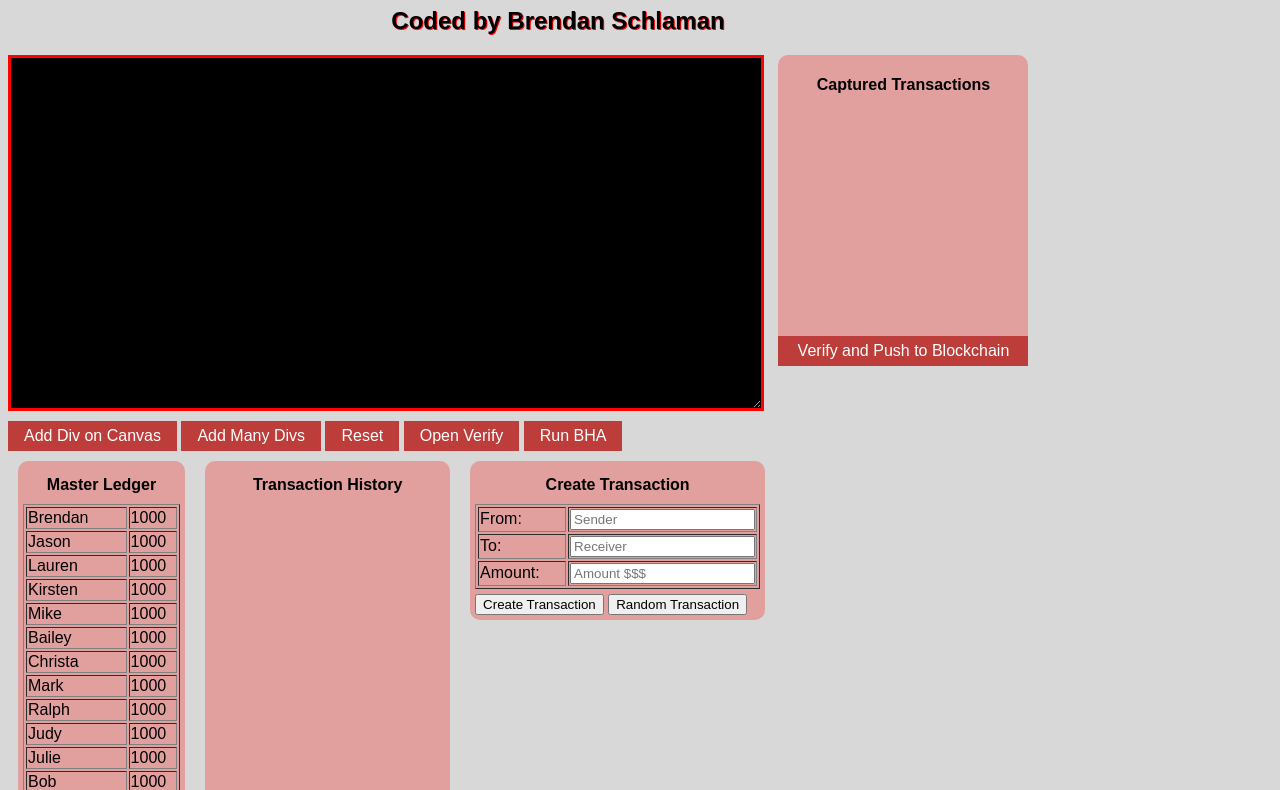
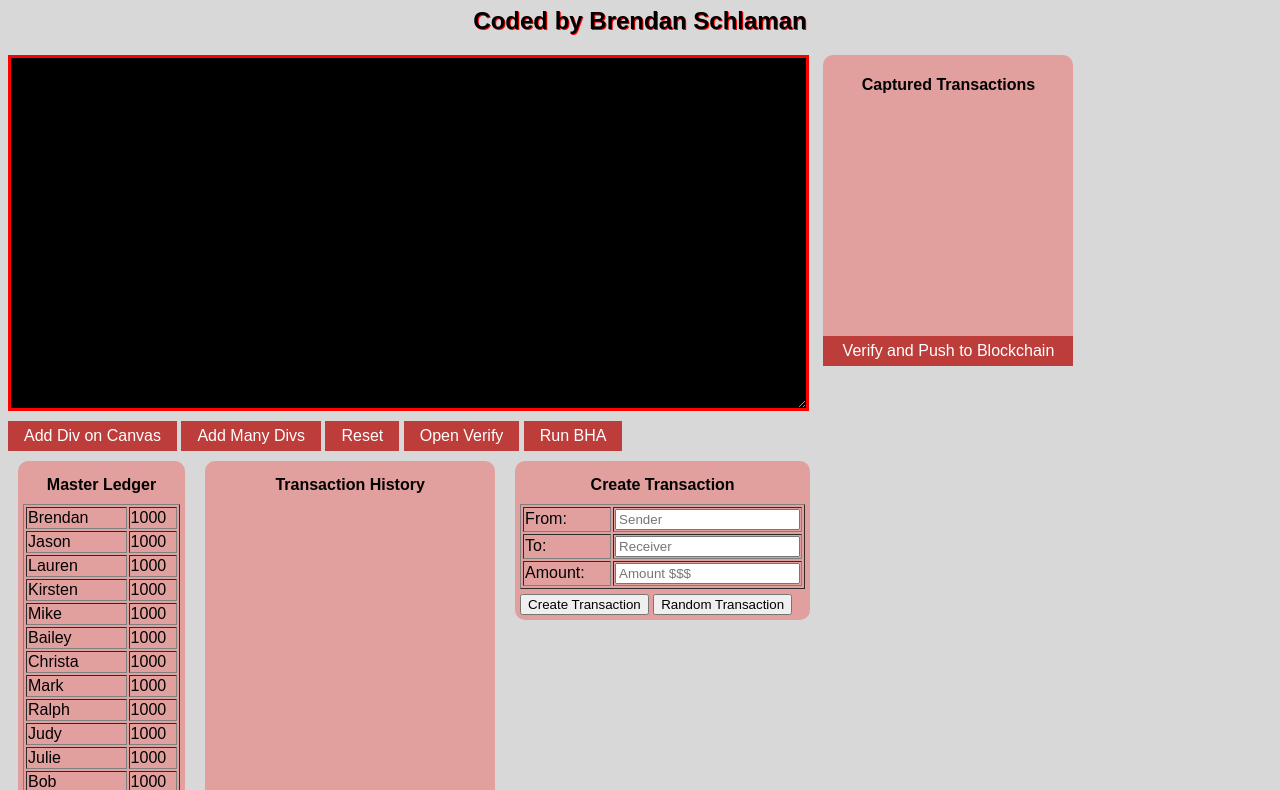
Before and after one commit to bschlaman/Blockchain_Demo, a plain HTML site: page index.html in a window 1280 px wide. Shown: the part 73-863 px from the top of the page. Drawn offline with Linux system fonts and the light colour scheme.

Commit message:
Centering

```diff
--- a/index.html
+++ b/index.html
@@ -24,7 +24,8 @@
                 margin-right:auto;
                 /* This is hardcoded for now until I figure out how to keep that goddamn
                 temp block from moving down */
-                width:1100px;
+                max-width: 1500px;
+                margin: auto;
             }
 			h1, h2 {
                 text-align: center;
@@ -34,7 +35,7 @@
                 background-color: black;
             }
             #cBlockchain{
-                width: 750px;
+                width: 795px;
                 height: 350px;
                 border: 3px solid red;
                 vertical-align: top;
@@ -63,7 +64,7 @@
             #THdiv {
                 display: inline-block;
                 height: 354px;
-                width: 235px;
+                width: 280px;
                 overflow-y: scroll;
                 background-color: #e19f9d;
                 text-align: center;
```
